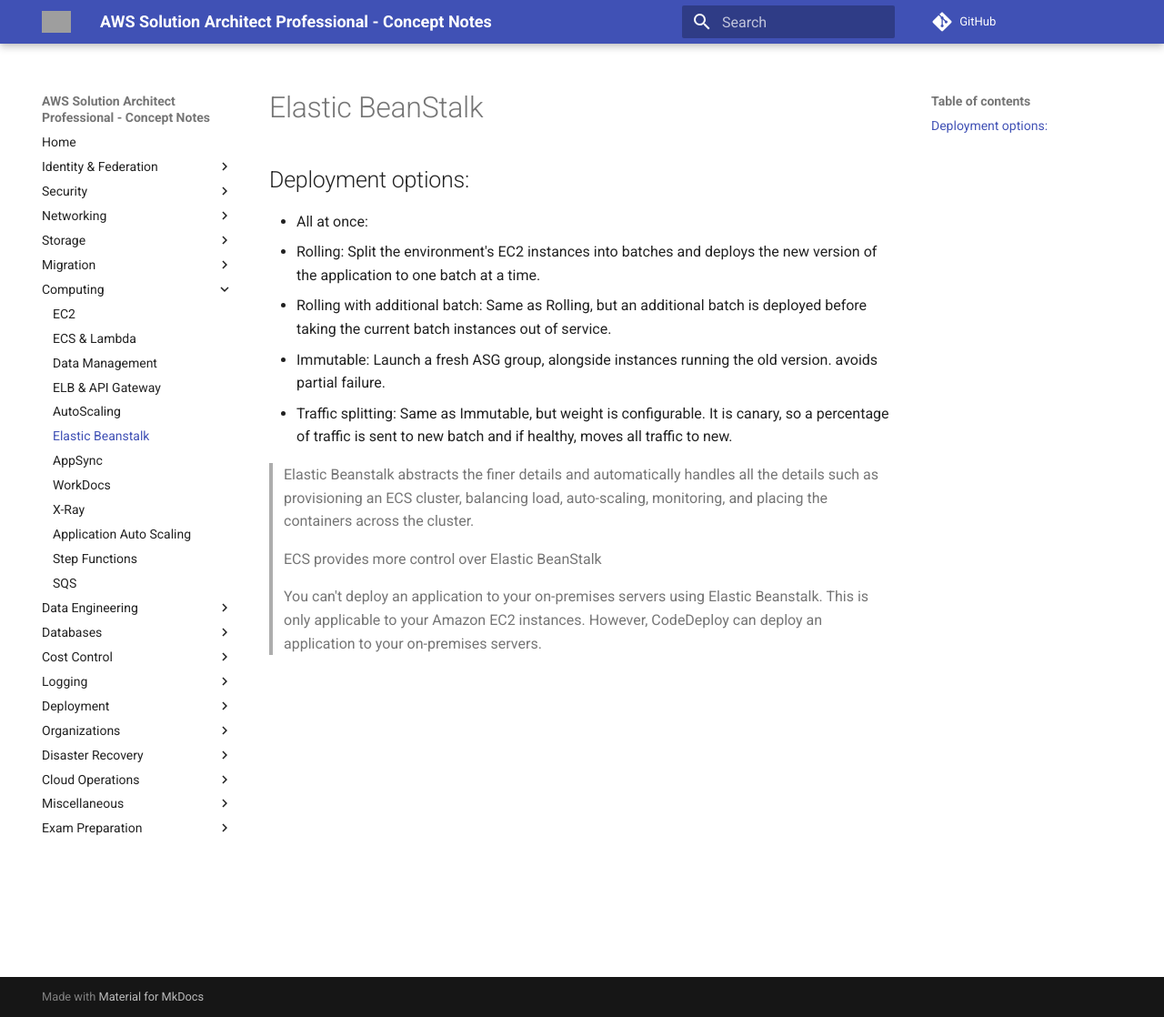
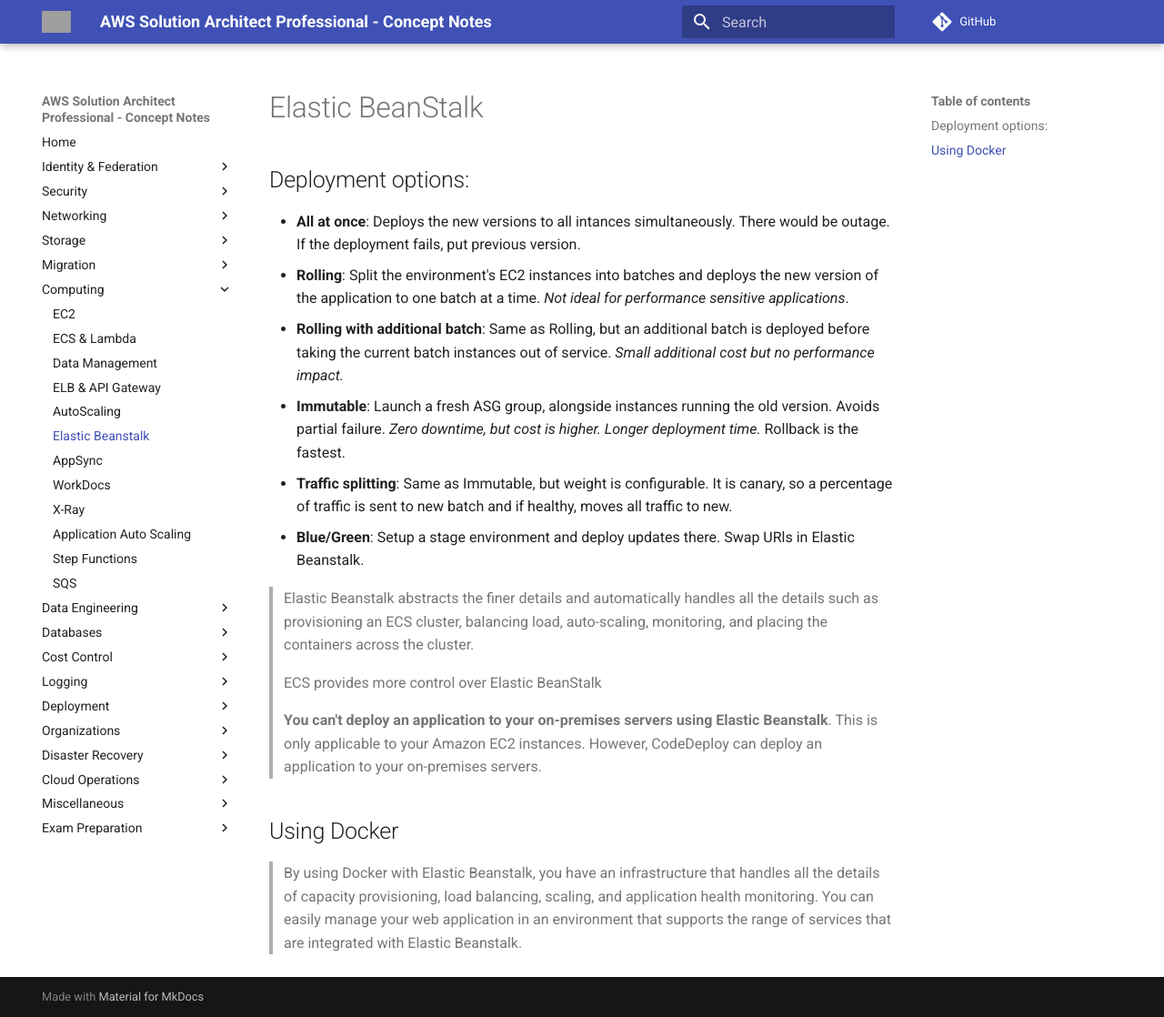
Before and after one commit to jeyabalajis/aws-certified-sa-pro-notes, an MkDocs documentation site: the page built from docs/compute/elastic_bean_stalk.md, in a window 1280 px wide and 1118 px high. Shown: the whole window at 91% size. Built offline with MkDocs 1.6.1 and Material for MkDocs 9.7.7, drawn with Linux system fonts in a browser that asks for light colours; comment, search, counter and statistics services are not loaded; grey boxes are pictures that could not be loaded.

Commit message:
Update elastic_bean_stalk.md

```diff
--- a/docs/compute/elastic_bean_stalk.md
+++ b/docs/compute/elastic_bean_stalk.md
@@ -2,14 +2,19 @@
 
 ## Deployment options:
 
-- All at once:
-- Rolling: Split the environment's EC2 instances into batches and deploys the new version of the application to one batch at a time.
-- Rolling with additional batch: Same as Rolling, but an additional batch is deployed before taking the current batch instances out of service.
-- Immutable: Launch a fresh ASG group, alongside instances running the old version. avoids partial failure.
-- Traffic splitting: Same as Immutable, but weight is configurable. It is canary, so a percentage of traffic is sent to new batch and if healthy, moves all traffic to new.
+- **All at once**: Deploys the new versions to all intances simultaneously. There would be outage. If the deployment fails, put previous version.
+- **Rolling**: Split the environment's EC2 instances into batches and deploys the new version of the application to one batch at a time. _Not ideal for performance sensitive applications_.
+- **Rolling with additional batch**: Same as Rolling, but an additional batch is deployed before taking the current batch instances out of service. _Small additional cost but no performance impact._
+- **Immutable**: Launch a fresh ASG group, alongside instances running the old version. Avoids partial failure. _Zero downtime, but cost is higher. Longer deployment time._ Rollback is the fastest.
+- **Traffic splitting**: Same as Immutable, but weight is configurable. It is canary, so a percentage of traffic is sent to new batch and if healthy, moves all traffic to new.
+- **Blue/Green**: Setup a stage environment and deploy updates there. Swap URls in Elastic Beanstalk.
 
 > Elastic Beanstalk abstracts the finer details and automatically handles all the details such as provisioning an ECS cluster, balancing load, auto-scaling, monitoring, and placing the containers across the cluster.
 
 > ECS provides more control over Elastic BeanStalk
 
-> You can't deploy an application to your on-premises servers using Elastic Beanstalk. This is only applicable to your Amazon EC2 instances. However, CodeDeploy can deploy an application to your on-premises servers.
+> **You can't deploy an application to your on-premises servers using Elastic Beanstalk**. This is only applicable to your Amazon EC2 instances. However, CodeDeploy can deploy an application to your on-premises servers.
+
+## Using Docker
+
+> By using Docker with Elastic Beanstalk, you have an infrastructure that handles all the details of capacity provisioning, load balancing, scaling, and application health monitoring. You can easily manage your web application in an environment that supports the range of services that are integrated with Elastic Beanstalk.
```
